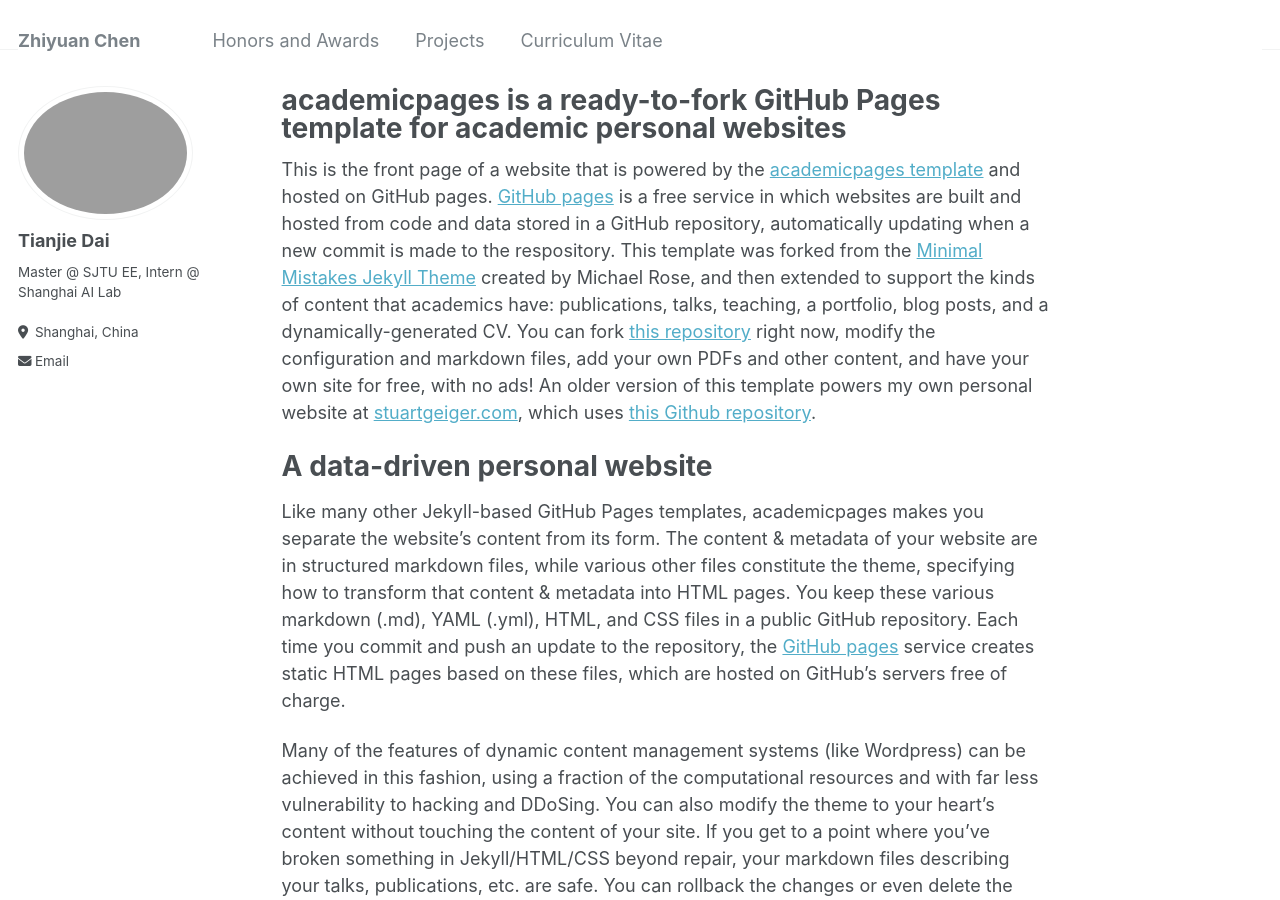
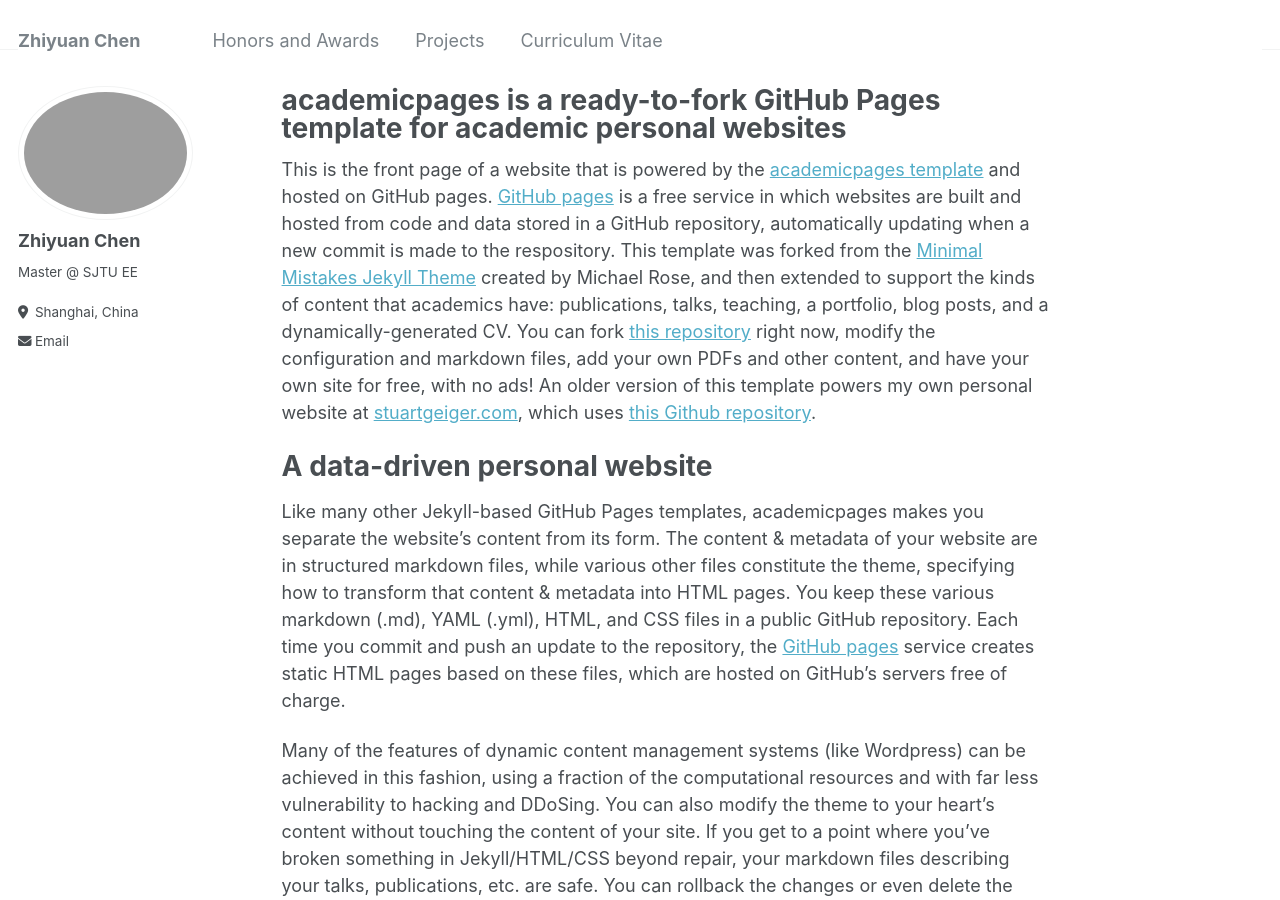
Before and after one commit to chenzhiyuan-stack1/chenzhiyuan-stack1.github.io, a Jekyll site: the page built from _pages/about.md, in a window 1280 px wide and 900 px high. Built offline with Jekyll 4.4.1, drawn with Linux system fonts in a browser that asks for light colours.

Commit message:
Update _config.yml

```diff
--- a/_config.yml
+++ b/_config.yml
@@ -11,7 +11,7 @@ title                    : "Zhiyuan Chen"
 title_separator          : "-"
 name                     : "Zhiyuan Chen"
 description              : "My name is Zhiyuan Chen"
-url                      : https://chenzhiyuan.github.io
+url                      : https://chenzhiyuan-stack1.github.io
 baseurl                  : "" # the subpath of your site, e.g. "/blog"
 repository               : "chenzhiyuan-stack1/chenzhiyuan-stack1.github.io"
 teaser                   : "bidenbg.jpg"
@@ -78,12 +78,12 @@ analytics:
 
 # Site Author
 author:
-  name             : "Tianjie Dai"
+  name             : "Zhiyuan Chen"
   avatar           : "profile.jpg"
-  bio              : "Master @ SJTU EE, Intern @ Shanghai AI Lab"
+  bio              : "Master @ SJTU EE"
   location         : "Shanghai, China"
   employer         :
-  email            : "elfenreigen@sjtu.edu.cn"
+  email            : "chenzhiyuan@sjtu.edu.cn"
   researchgate     :
   uri              :
   bitbucket        :
```
